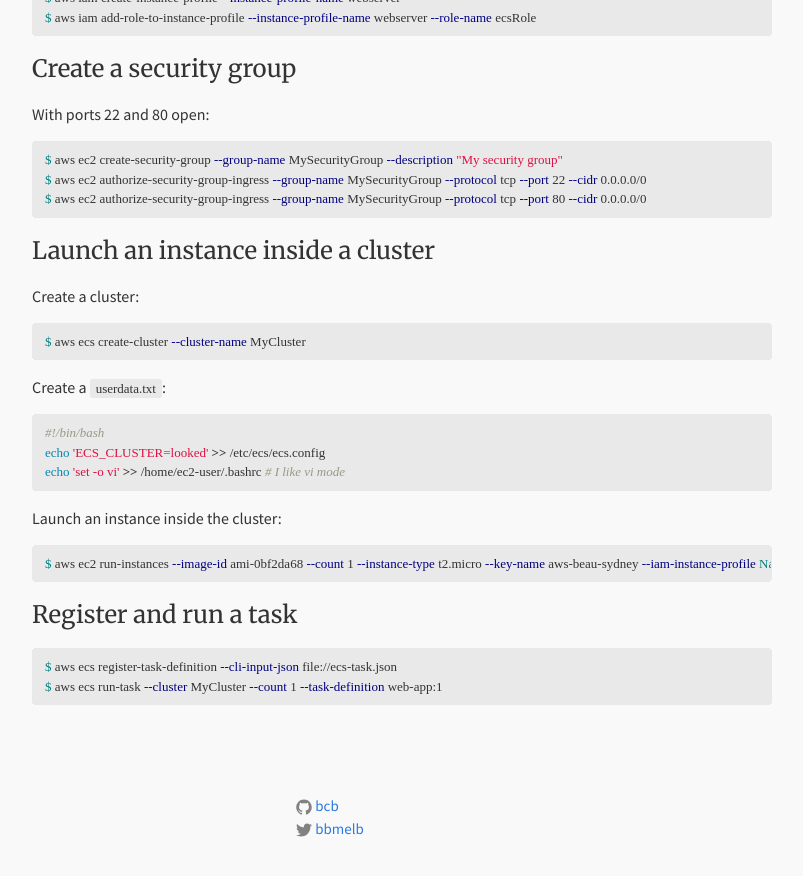
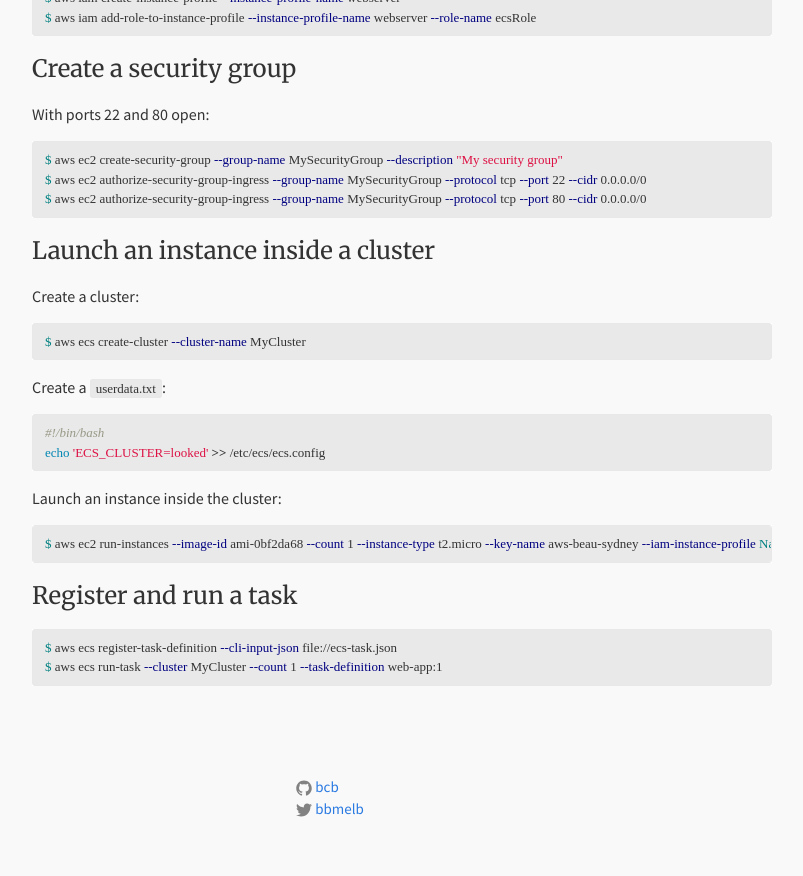
Before and after one commit to explodinglabs/explodinglabs.github.io, a Jekyll site: the page built from _posts/2016-07-13-ecs-guide.md, in a window 1280 px wide and 900 px high, scrolled down 1434 px. Shown: the top 876 px of the window, without its empty margins (238-1041 px from the left). Built offline with Jekyll 4.4.1, drawn with Linux system fonts in a browser that asks for light colours.

Commit message:
Remove 'vi-mode' command

```diff
--- a/_posts/2016-07-13-ecs-guide.md
+++ b/_posts/2016-07-13-ecs-guide.md
@@ -103,7 +103,6 @@ Create a `userdata.txt`:
 {% highlight shell %}
 #!/bin/bash
 echo 'ECS_CLUSTER=looked' >> /etc/ecs/ecs.config
-echo 'set -o vi' >> /home/ec2-user/.bashrc # I like vi mode
 {% endhighlight %}
 
 Launch an instance inside the cluster:
```
